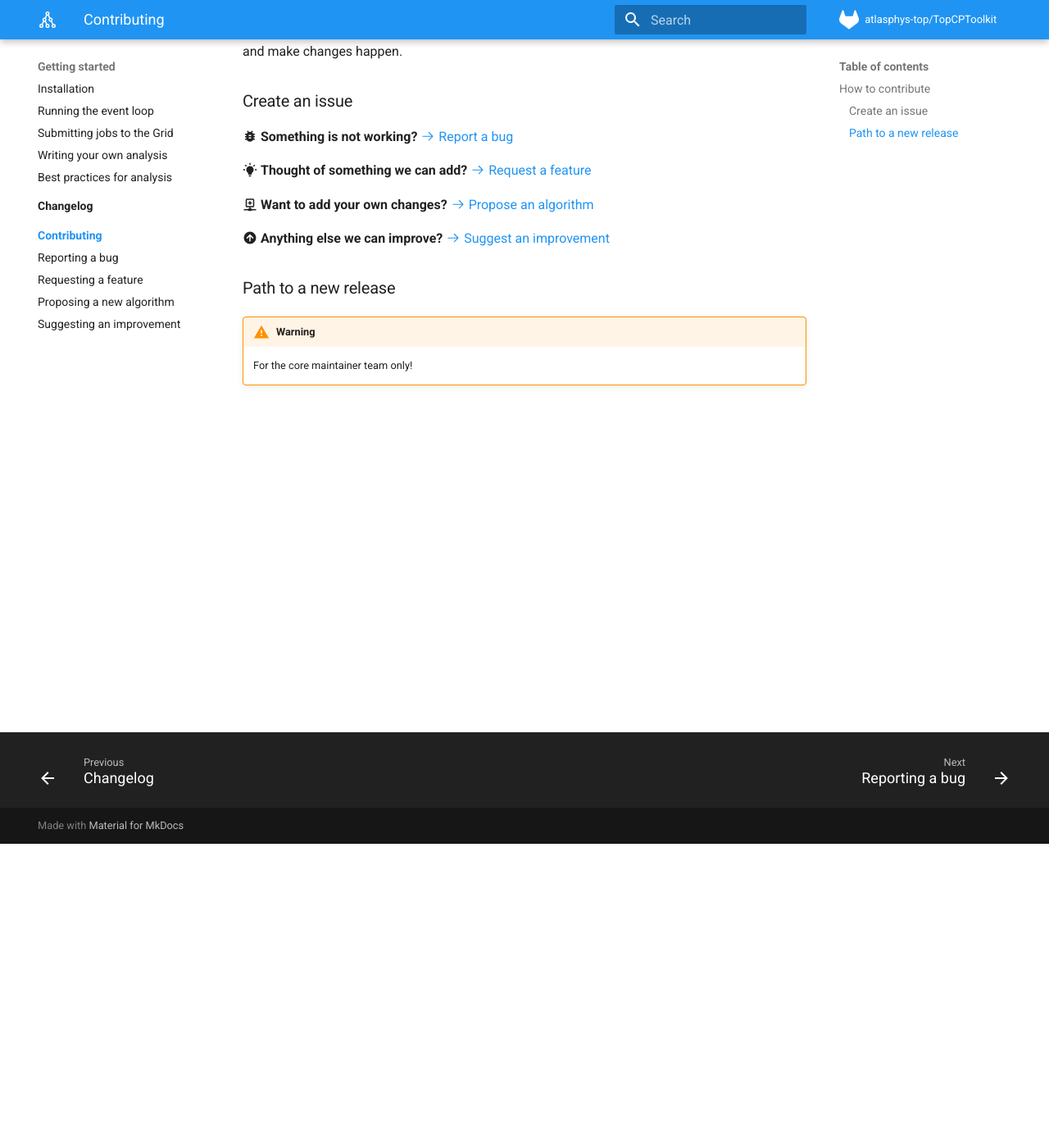
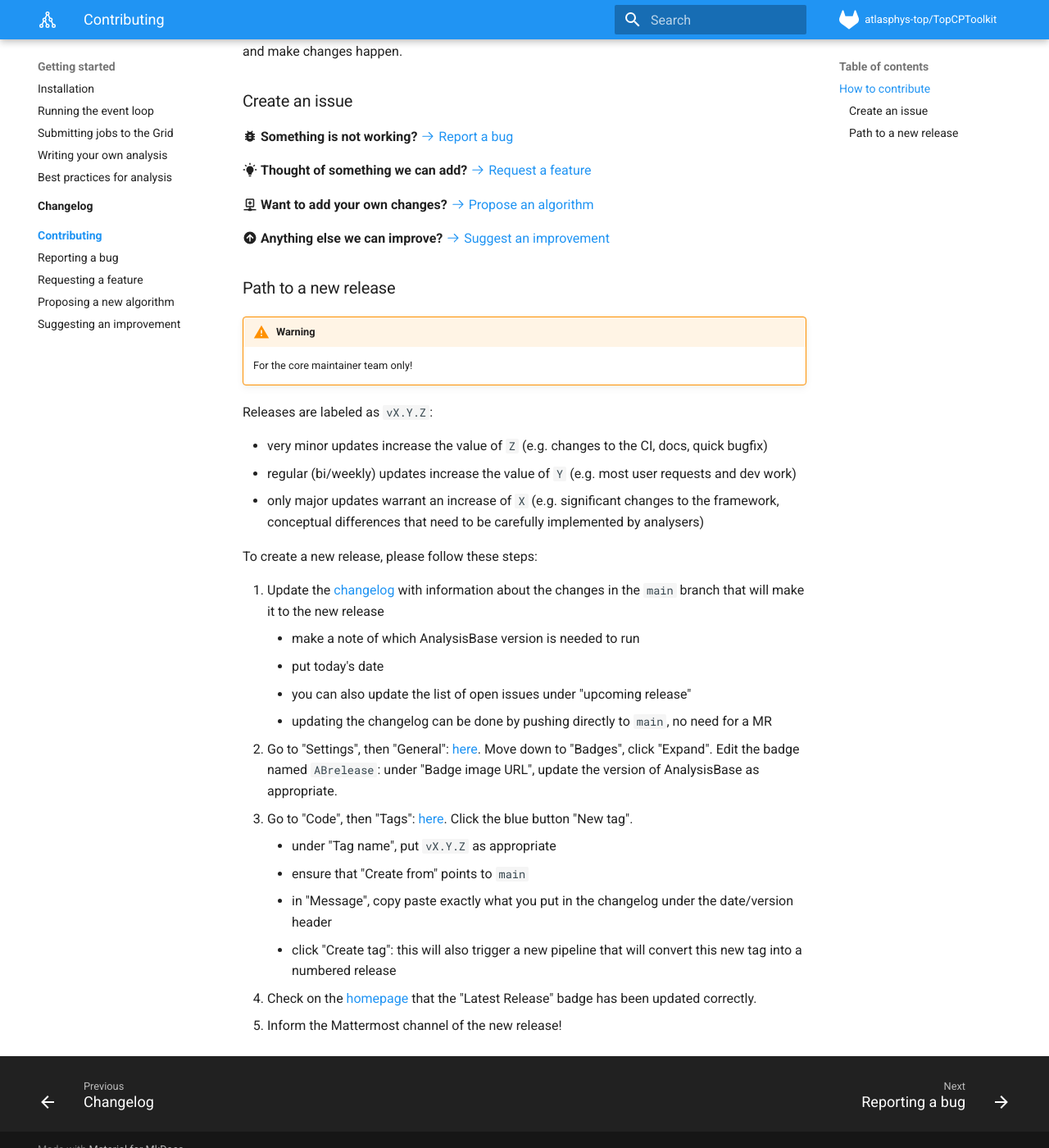
Before and after one commit to SuperNova76/TopCPToolKit, an MkDocs documentation site: the page built from docs/contributing/index.md, in a window 1280 px wide and 1400 px high, scrolled down 371 px. Shown: the whole window at 82% size. Built offline with MkDocs 1.6.1 and Material for MkDocs 9.7.7, drawn with Linux system fonts in a browser that asks for light colours.

Commit message:
path to a new release

```diff
--- a/docs/contributing/index.md
+++ b/docs/contributing/index.md
@@ -22,3 +22,25 @@ There you can communicate with the developer team, and make changes happen.
 
 !!! warning
     For the core maintainer team only!
+
+Releases are labeled as `vX.Y.Z`:
+
+- very minor updates increase the value of `Z` (e.g. changes to the CI, docs, quick bugfix)
+- regular (bi/weekly) updates increase the value of `Y` (e.g. most user requests and dev work)
+- only major updates warrant an increase of `X` (e.g. significant changes to the framework, conceptual differences that need to be carefully implemented by analysers)
+
+To create a new release, please follow these steps:
+
+1. Update the [changelog](https://gitlab.cern.ch/atlasphys-top/reco/TopCPToolkit/-/blob/main/docs/changelog/index.md) with information about the changes in the `main` branch that will make it to the new release
+    - make a note of which AnalysisBase version is needed to run
+    - put today's date
+    - you can also update the list of open issues under "upcoming release"
+    - updating the changelog can be done by pushing directly to `main`, no need for a MR
+1. Go to "Settings", then "General": [here](https://gitlab.cern.ch/atlasphys-top/reco/TopCPToolkit/edit). Move down to "Badges", click "Expand". Edit the badge named `ABrelease`: under "Badge image URL", update the version of AnalysisBase as appropriate.
+1. Go to "Code", then "Tags": [here](https://gitlab.cern.ch/atlasphys-top/reco/TopCPToolkit/-/tags). Click the blue button "New tag".
+    - under "Tag name", put `vX.Y.Z` as appropriate
+    - ensure that "Create from" points to `main`
+    - in "Message", copy paste exactly what you put in the changelog under the date/version header
+    - click "Create tag": this will also trigger a new pipeline that will convert this new tag into a numbered release
+1. Check on the [homepage](https://gitlab.cern.ch/atlasphys-top/reco/TopCPToolkit) that the "Latest Release" badge has been updated correctly.
+1. Inform the Mattermost channel of the new release!
```
